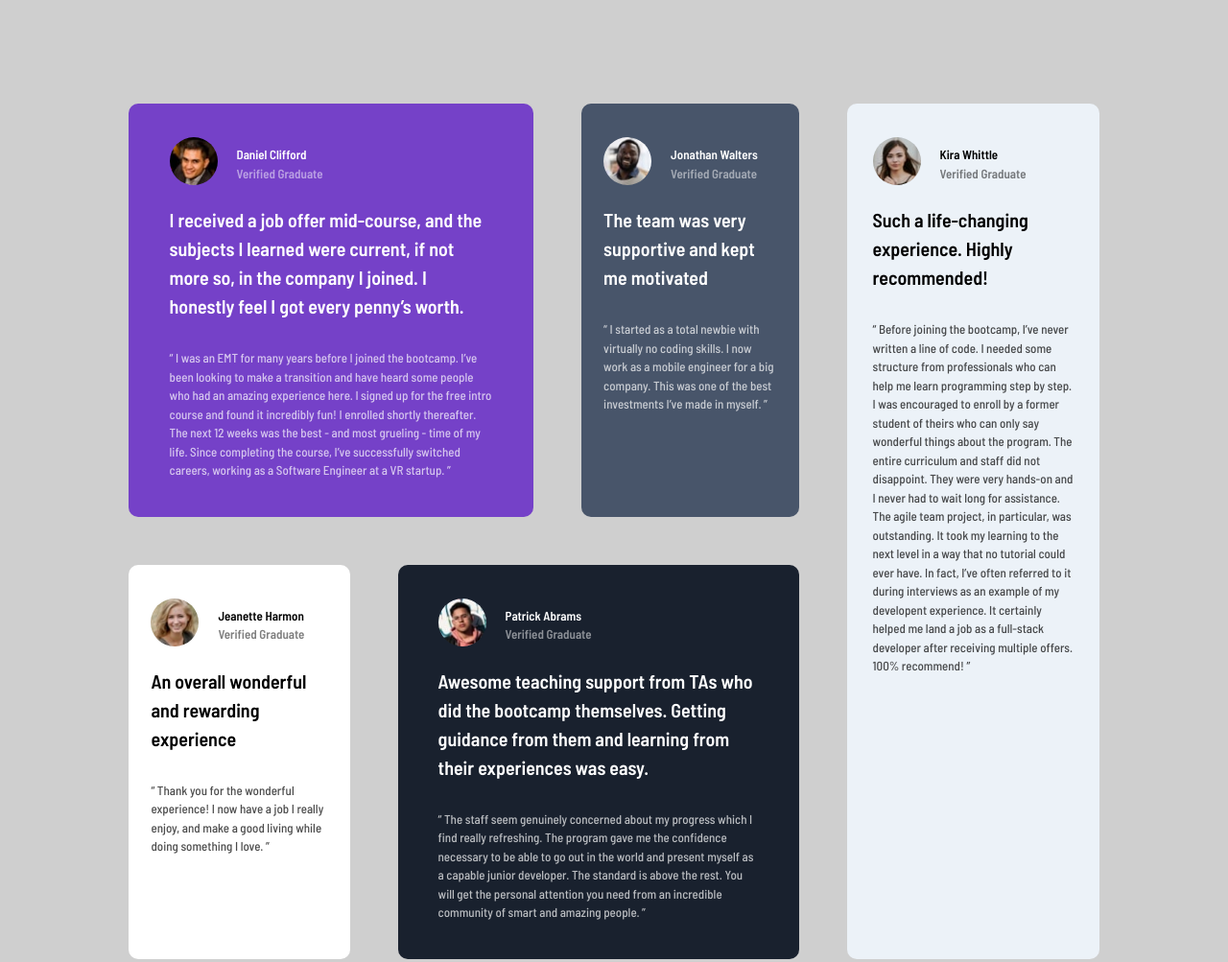
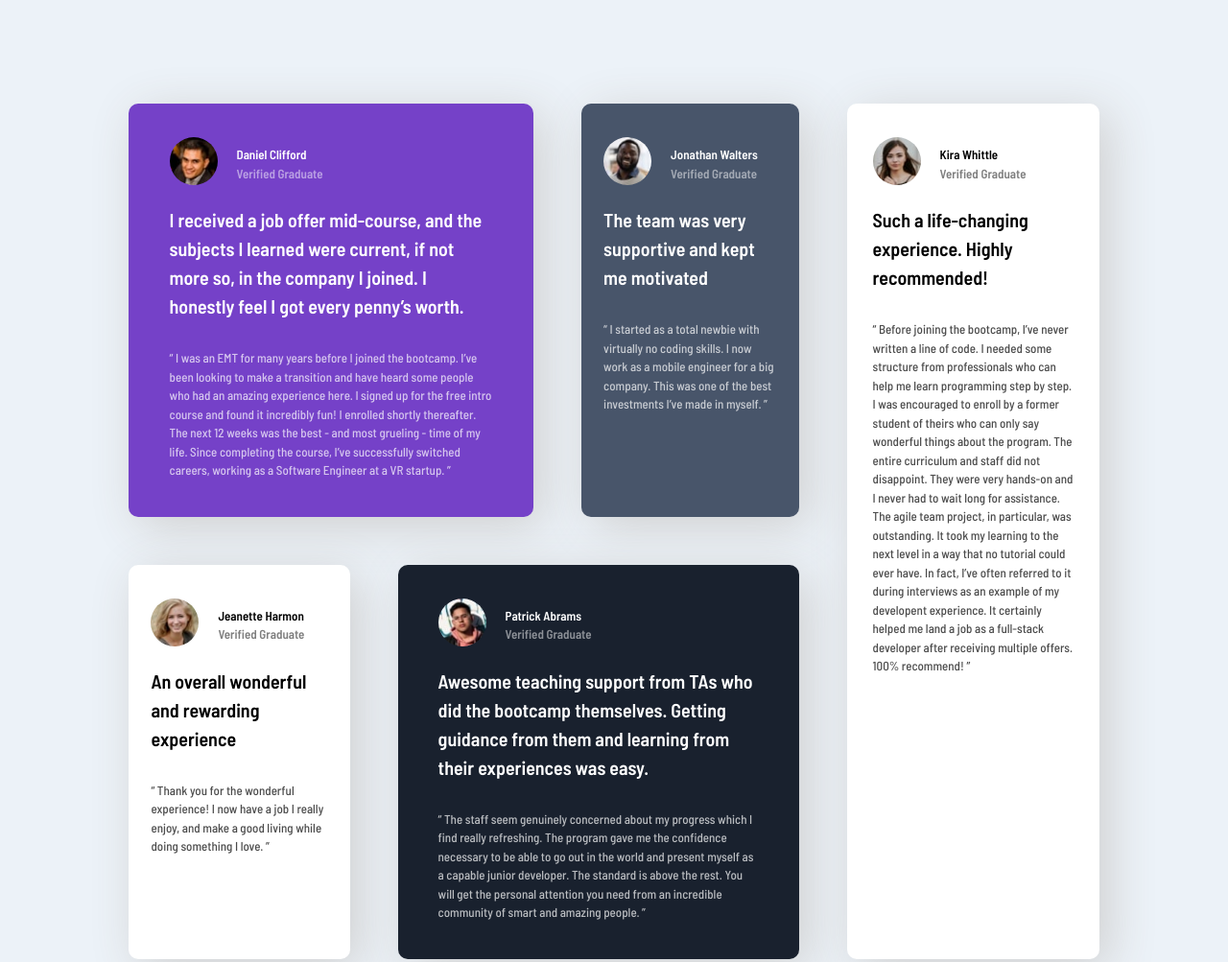
Before and after one commit to Amphinox/Grid-Testimonials-FM, a plain HTML site: page index.html in a window 1280 px wide. Shown: the top 1003 px of the page at 96% size. Drawn offline with Linux system fonts and the light colour scheme.

Commit message:
Add files via upload

```diff
--- a/styles/styles.css
+++ b/styles/styles.css
@@ -1,6 +1,6 @@
 body {
   font-family: 'Barlow Semi Condensed', sans-serif;
-  background-color: hsl(0, 0%, 81%);
+  background-color: hsl(210, 46%, 95%);
   color: #fff;
 }
 p {
@@ -49,6 +49,7 @@ img {
   border-radius: 10px;
   padding: 25px 10%;
   line-height: 1.5;
+  box-shadow: 10px 10px 50px hsl(0, 0%, 81%);
 }
 
 .item-1{
@@ -85,7 +86,7 @@ img {
   grid-row-end: 3;
   grid-column-start: 4;
   grid-column-end: 5;
-  background-color: hsl(210, 46%, 95%);
+  background-color: #fff;
   color: black;
 }
 
```
